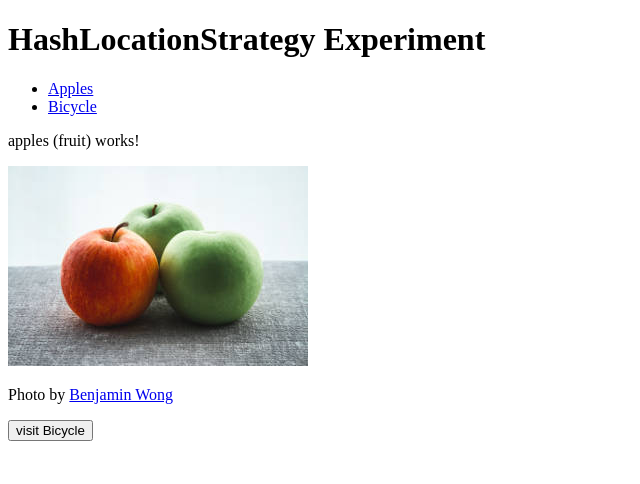
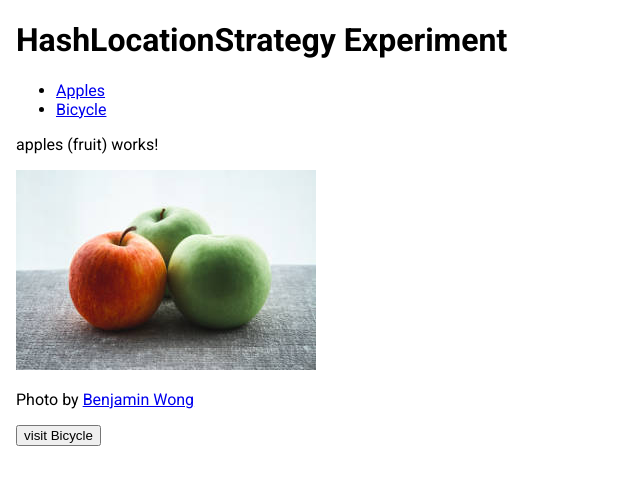
Before and after one commit to yinyin/angular-hashlocationstrategy-experiment-x, an Angular app: page /fruit/some-apples in a window 1280 px wide. Shown: the top 484 px of the page, without its empty margins (0-640 px from the left). Built offline with nearby package versions, Linux system fonts and the light colour scheme.

Commit message:
reference to resource in package
use roboto font

```diff
--- a/src/styles.scss
+++ b/src/styles.scss
@@ -1 +1,6 @@
-/* You can add global styles to this file, and also import other style files */
+@import '~typeface-roboto/index.css';
+
+body {
+	margin: 16px;
+	font-family: 'Roboto', sans-serif;
+}
```
